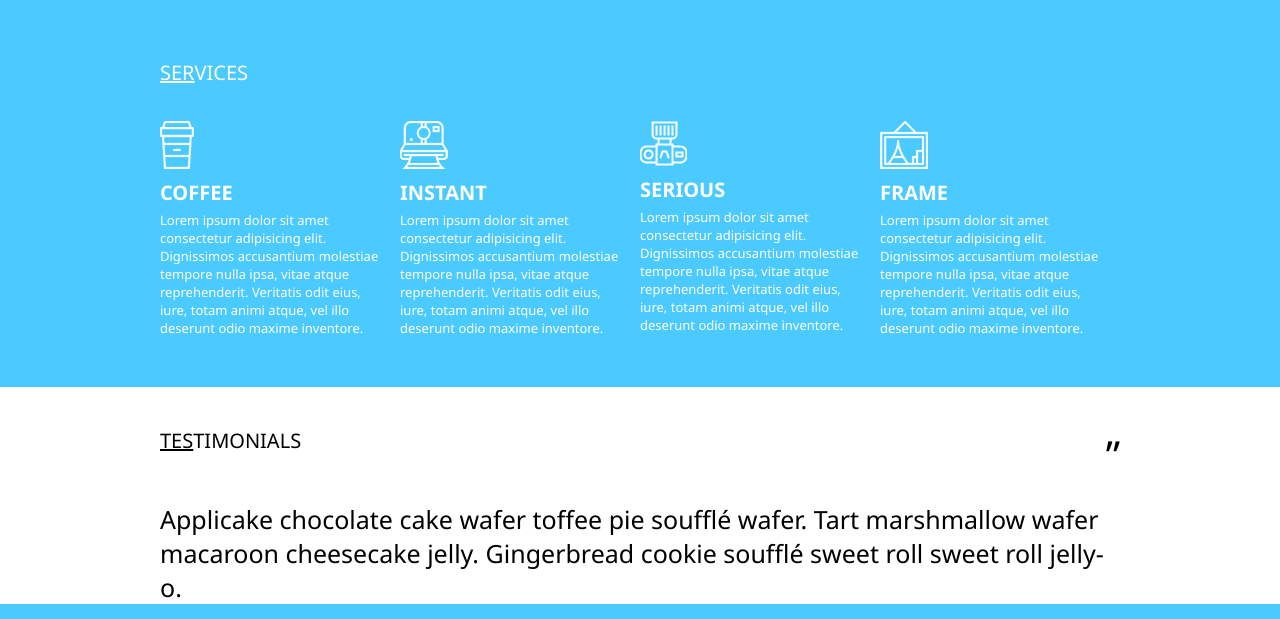
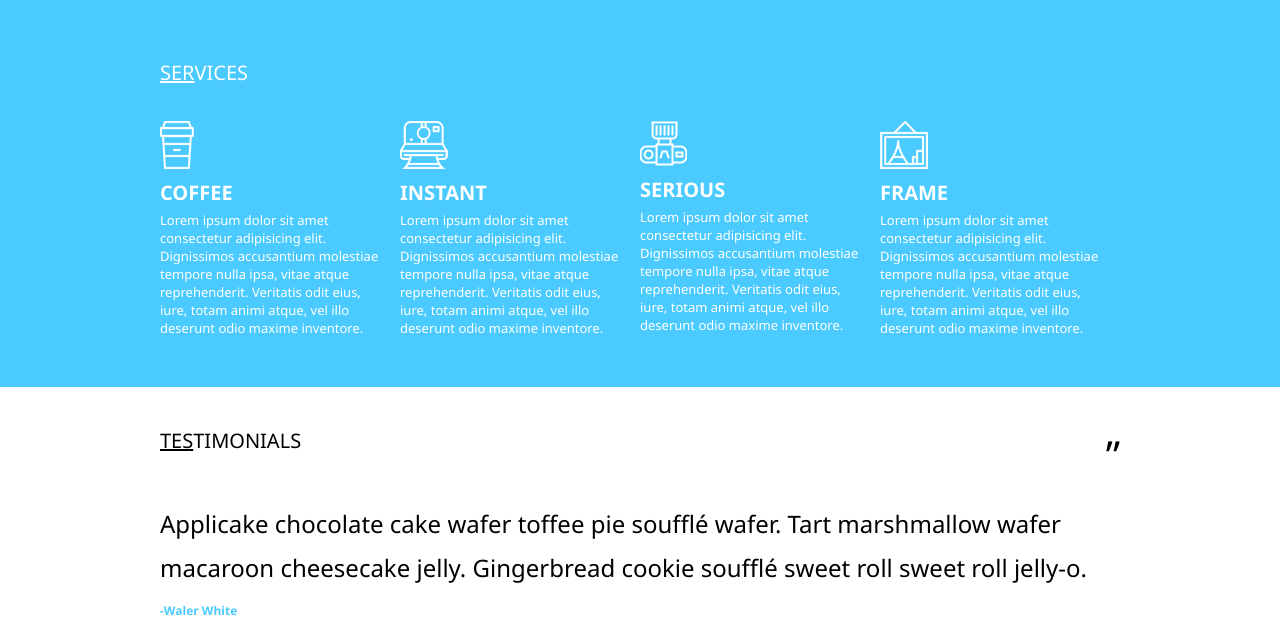
Before and after one commit to JustNoob2005/blueasyA14, a PHP site: page / in a window 1280 px wide. Shown: the part 647-1266 px from the top of the page. Run offline with PHP 8.4, Linux system fonts and the light colour scheme.

Commit message:
finished testimonials part

```diff
--- a/css/mystyle.css
+++ b/css/mystyle.css
@@ -156,6 +156,14 @@ header .container {
     color: black;
     margin-top: 20px;
     font-family: segoe UI;
-    font-size: 25px;
+    font-size: 24px;
+    line-height: 44px;
     font-weight: lighter;
 }
+
+.signoff {
+    color: #4bcaff;
+    font-size: 12px;
+    font-weight: bold;
+    margin-top: 12px;
+}
--- a/index.php
+++ b/index.php
@@ -81,6 +81,9 @@
             echo file_get_contents("testimonial_citaat.txt");
             ?>
             </div>
+            <div class="signoff">
+                -Waler White
+            </div>
         </div>
     </div>
 </body>
```
